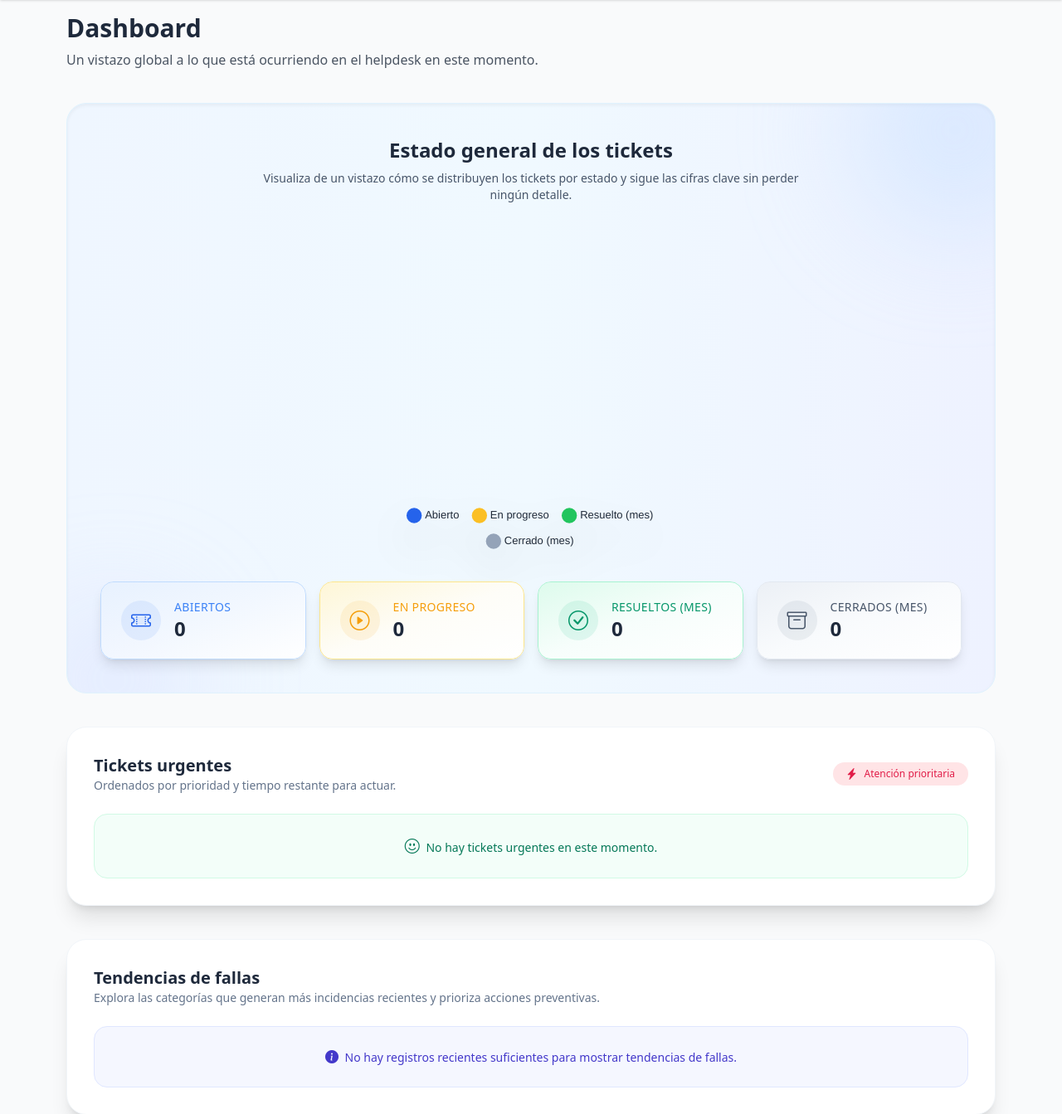
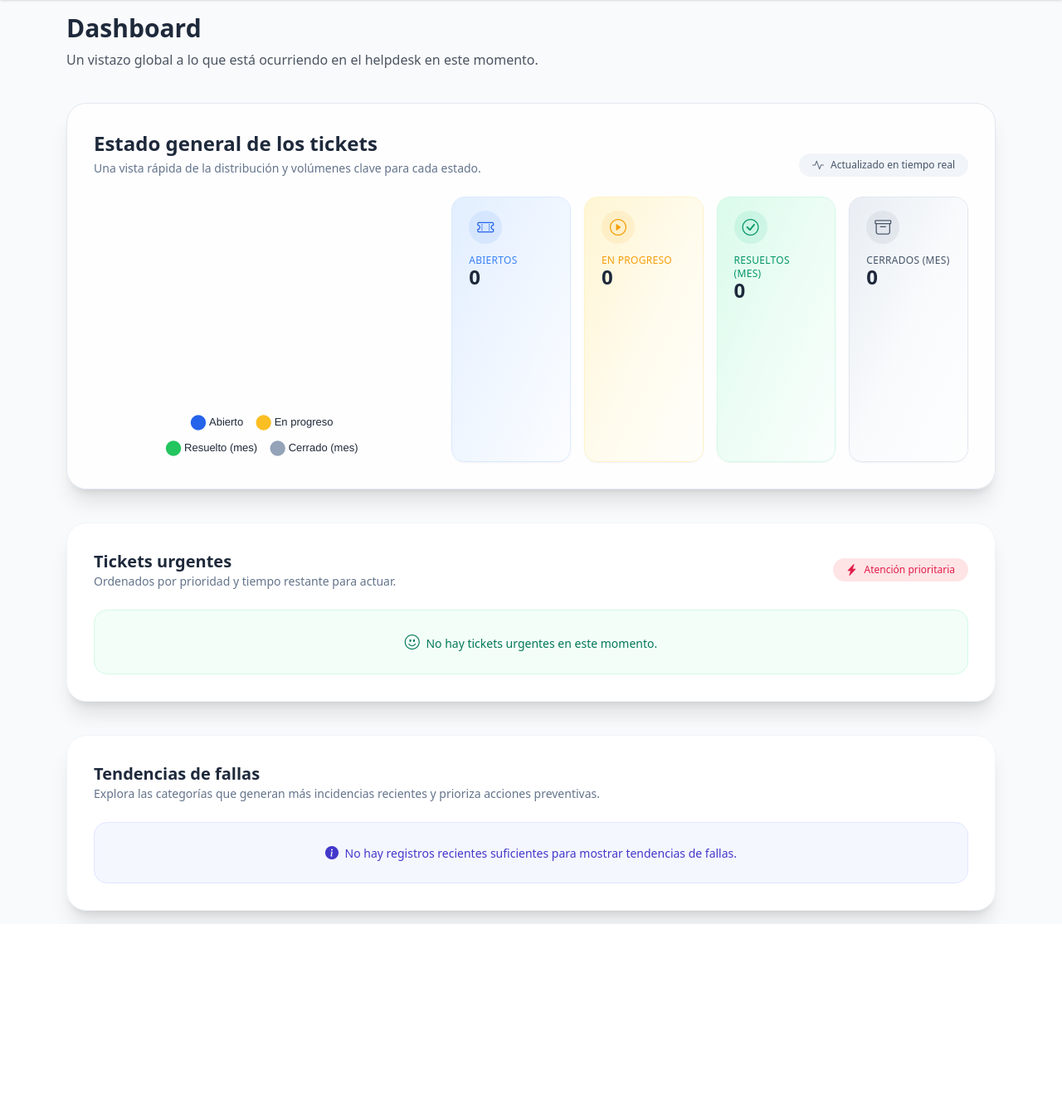
Before and after one commit to robyOps/P-gina-Web, a Django app: page / in a window 1280 px wide. Shown: the part 56-1399 px from the top of the page at 83% size. After the commit the page ends 1170 px from the top, so only its background shows below. Run offline with Django 5.2, Linux system fonts and the light colour scheme; the visitor is signed in with stand-in values (Sample User, id 1); data that the repository does not hold is empty; some libraries are stand-ins or nearby versions.

Commit message:
Adjust dashboard hero layout

```diff
--- a/mvp-tickets/templates/dashboard.html
+++ b/mvp-tickets/templates/dashboard.html
@@ -9,75 +9,71 @@
     <p class="text-gray-600 max-w-3xl">Un vistazo {{ scope }} a lo que está ocurriendo en el helpdesk en este momento.</p>
   </div>
 
-  <section class="relative overflow-hidden rounded-3xl border border-sky-100 bg-gradient-to-r from-blue-50 via-sky-50 to-indigo-50 p-6 md:p-10 shadow-inner">
-    <div class="absolute -top-24 -right-20 h-64 w-64 rounded-full bg-blue-200/40 blur-3xl"></div>
-    <div class="absolute -bottom-20 -left-10 h-48 w-48 rounded-full bg-indigo-200/30 blur-3xl"></div>
-    <div class="relative flex flex-col items-center gap-10">
-      <div class="text-center max-w-2xl">
+  <section class="rounded-3xl border border-slate-200 bg-white/90 p-6 md:p-8 shadow-xl">
+    <div class="flex flex-col gap-6">
+      <div class="flex flex-col lg:flex-row lg:items-end lg:justify-between gap-3">
+        <div>
           <h2 class="text-2xl font-semibold text-slate-800">Estado general de los tickets</h2>
-        <p class="mt-2 text-sm text-slate-600">Visualiza de un vistazo cómo se distribuyen los tickets por estado y sigue las cifras clave sin perder ningún detalle.</p>
+          <p class="mt-1 text-sm text-slate-500">Una vista rápida de la distribución y volúmenes clave para cada estado.</p>
         </div>
-      <div class="flex flex-col items-center w-full gap-8">
-        <div class="flex justify-center w-full">
-          <div class="relative h-64 w-64 sm:h-80 sm:w-80 lg:h-96 lg:w-96 drop-shadow-2xl">
+        <span class="inline-flex items-center gap-2 rounded-full bg-slate-100 px-4 py-1 text-xs font-medium text-slate-600">
+          <i class="bi bi-activity text-sm"></i>
+          Actualizado en tiempo real
+        </span>
+      </div>
+      <div class="grid grid-cols-1 xl:grid-cols-5 gap-6 items-stretch">
+        <div class="xl:col-span-2 flex justify-center">
+          <div class="relative h-64 w-64 sm:h-72 sm:w-72 lg:h-80 lg:w-80">
             <canvas id="statusChart"></canvas>
           </div>
         </div>
-        <div class="w-full">
-          <div class="grid grid-cols-1 sm:grid-cols-2 lg:grid-cols-4 gap-4">
-            <div class="relative overflow-hidden rounded-2xl border border-blue-200 bg-white/90 shadow-lg">
-              <div class="absolute inset-0 bg-gradient-to-br from-blue-100/80 via-blue-100/40 to-white opacity-80"></div>
-              <div class="relative flex items-center justify-between px-6 py-5">
-                <div class="flex items-center gap-4">
-                  <span class="flex h-12 w-12 items-center justify-center rounded-full bg-blue-500/10 text-2xl text-blue-600">
+        <div class="xl:col-span-3">
+          <div class="grid grid-cols-1 sm:grid-cols-2 lg:grid-cols-4 gap-4 h-full">
+            <div class="relative overflow-hidden rounded-2xl border border-blue-100 bg-blue-50/80 shadow-sm">
+              <div class="absolute inset-0 bg-gradient-to-br from-blue-100 via-blue-50 to-white opacity-70"></div>
+              <div class="relative flex flex-col gap-3 px-5 py-4">
+                <span class="flex h-10 w-10 items-center justify-center rounded-full bg-blue-500/10 text-xl text-blue-600">
                   <i class="bi bi-ticket-perforated"></i>
                 </span>
                 <div>
-                    <p class="text-sm font-medium text-blue-500 uppercase tracking-wide">Abiertos</p>
-                    <p class="text-2xl font-semibold text-slate-800">{{ counts.open }}</p>
+                  <p class="text-xs font-medium text-blue-500 uppercase tracking-wide">Abiertos</p>
+                  <p class="text-2xl font-semibold text-slate-800 leading-none">{{ counts.open }}</p>
                 </div>
               </div>
             </div>
-            </div>
-            <div class="relative overflow-hidden rounded-2xl border border-amber-200 bg-white/90 shadow-lg">
-              <div class="absolute inset-0 bg-gradient-to-br from-amber-100/80 via-amber-50/40 to-white opacity-90"></div>
-              <div class="relative flex items-center justify-between px-6 py-5">
-                <div class="flex items-center gap-4">
-                  <span class="flex h-12 w-12 items-center justify-center rounded-full bg-amber-500/10 text-2xl text-amber-500">
+            <div class="relative overflow-hidden rounded-2xl border border-amber-100 bg-amber-50/80 shadow-sm">
+              <div class="absolute inset-0 bg-gradient-to-br from-amber-100 via-amber-50 to-white opacity-70"></div>
+              <div class="relative flex flex-col gap-3 px-5 py-4">
+                <span class="flex h-10 w-10 items-center justify-center rounded-full bg-amber-500/10 text-xl text-amber-500">
                   <i class="bi bi-play-circle"></i>
                 </span>
                 <div>
-                    <p class="text-sm font-medium text-amber-500 uppercase tracking-wide">En progreso</p>
-                    <p class="text-2xl font-semibold text-slate-800">{{ counts.in_progress }}</p>
+                  <p class="text-xs font-medium text-amber-500 uppercase tracking-wide">En progreso</p>
+                  <p class="text-2xl font-semibold text-slate-800 leading-none">{{ counts.in_progress }}</p>
                 </div>
               </div>
             </div>
-            </div>
-            <div class="relative overflow-hidden rounded-2xl border border-emerald-200 bg-white/90 shadow-lg">
-              <div class="absolute inset-0 bg-gradient-to-br from-emerald-100/80 via-emerald-50/40 to-white opacity-90"></div>
-              <div class="relative flex items-center justify-between px-6 py-5">
-                <div class="flex items-center gap-4">
-                  <span class="flex h-12 w-12 items-center justify-center rounded-full bg-emerald-500/10 text-2xl text-emerald-600">
+            <div class="relative overflow-hidden rounded-2xl border border-emerald-100 bg-emerald-50/80 shadow-sm">
+              <div class="absolute inset-0 bg-gradient-to-br from-emerald-100 via-emerald-50 to-white opacity-70"></div>
+              <div class="relative flex flex-col gap-3 px-5 py-4">
+                <span class="flex h-10 w-10 items-center justify-center rounded-full bg-emerald-500/10 text-xl text-emerald-600">
                   <i class="bi bi-check-circle"></i>
                 </span>
                 <div>
-                    <p class="text-sm font-medium text-emerald-600 uppercase tracking-wide">Resueltos (mes)</p>
-                    <p class="text-2xl font-semibold text-slate-800">{{ counts.resolved }}</p>
+                  <p class="text-xs font-medium text-emerald-600 uppercase tracking-wide">Resueltos (mes)</p>
+                  <p class="text-2xl font-semibold text-slate-800 leading-none">{{ counts.resolved }}</p>
                 </div>
               </div>
             </div>
-            </div>
-            <div class="relative overflow-hidden rounded-2xl border border-slate-200 bg-white/90 shadow-lg">
-              <div class="absolute inset-0 bg-gradient-to-br from-slate-200/70 via-slate-100/40 to-white opacity-90"></div>
-              <div class="relative flex items-center justify-between px-6 py-5">
-                <div class="flex items-center gap-4">
-                  <span class="flex h-12 w-12 items-center justify-center rounded-full bg-slate-500/10 text-2xl text-slate-600">
+            <div class="relative overflow-hidden rounded-2xl border border-slate-200 bg-slate-50/80 shadow-sm">
+              <div class="absolute inset-0 bg-gradient-to-br from-slate-200 via-slate-50 to-white opacity-70"></div>
+              <div class="relative flex flex-col gap-3 px-5 py-4">
+                <span class="flex h-10 w-10 items-center justify-center rounded-full bg-slate-500/10 text-xl text-slate-600">
                   <i class="bi bi-archive"></i>
                 </span>
                 <div>
-                    <p class="text-sm font-medium text-slate-600 uppercase tracking-wide">Cerrados (mes)</p>
-                    <p class="text-2xl font-semibold text-slate-800">{{ counts.closed }}</p>
-                  </div>
+                  <p class="text-xs font-medium text-slate-600 uppercase tracking-wide">Cerrados (mes)</p>
+                  <p class="text-2xl font-semibold text-slate-800 leading-none">{{ counts.closed }}</p>
                 </div>
               </div>
             </div>
```
Lines whose indentation alone changed are shown as unchanged.
